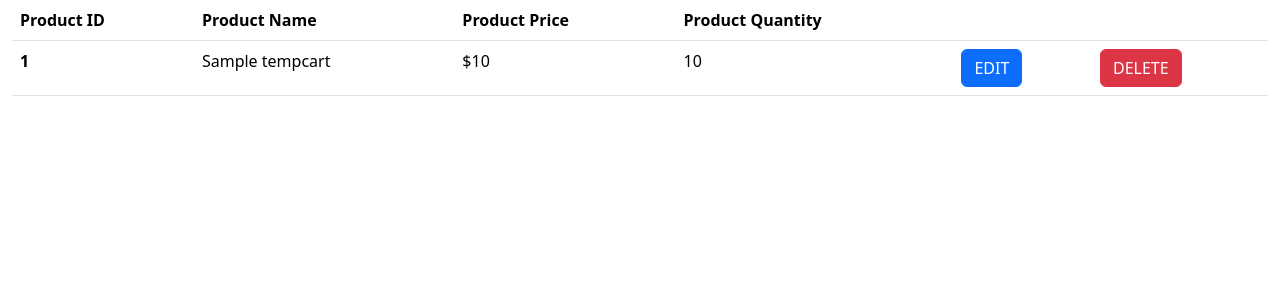
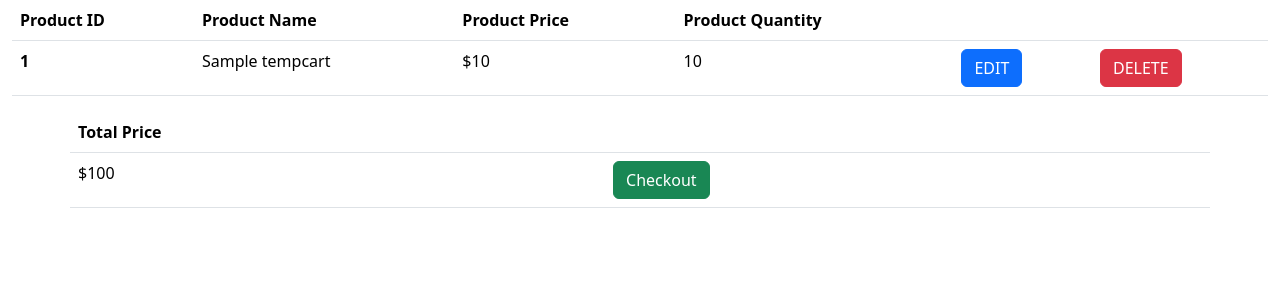
Before and after one commit to JoviusLim/SSDProject, a PHP site: page /cart.php in a window 1280 px wide. Shown: the part 56-356 px from the top of the page. Run offline with PHP 8.4, Linux system fonts and the light colour scheme; tables that the repository leaves empty or names only in its code hold one stand-in row (values such as "Sample post").

Commit message:
finished checkout function

```diff
--- a/cart.php
+++ b/cart.php
@@ -57,12 +57,55 @@ if ($_SERVER['REQUEST_METHOD'] == "POST" & isset($_POST['edit']) | isset($_POST[
     }
 }
 
+// Checkout
+if ($_SERVER["REQUEST_METHOD"] == "POST" & isset($_POST["Checkout"])) {
+    $ProductList = [];
+
+    $result = $conn->query('SELECT * FROM tempcart');
+    if ($result->num_rows > 0) {
+        while ($row = $result->fetch_assoc()) {
+            $ProductList[] = $row;
+        }
+    }
+
+    // Get OrderID
+    $sql = "SELECT orderID FROM checkout";
+    $result = $conn->query($sql);
+    $orderID = 0;
+
+    $exists = $result->num_rows;
+    if ($exists) {
+        $orderID = $exists+1;
+    } else {
+        $orderID = 1;
+    }
+
+    foreach ($ProductList as $products) {
+        $sql = "INSERT INTO checkout (orderID,product_id, product_name, product_price, product_quantity) VALUES (?,?,?,?,?)";
+        $result = $conn->execute_query($sql, [$orderID,$products['id'], $products['name'], $products['price'], $products['quantity']]);
+        $sqlremove = "DELETE FROM tempcart WHERE id = ?";
+        $result = $conn->execute_query($sqlremove, [$products['id']]);
+    }
+
+    $resp = 'Successful Checkout!';
+}
+
+// Get Total Price of Cart
+function GetTotal($cartList)
+{
+    $totalPrice = 0;
+    foreach ($cartList as $productInCart) {
+        $totalPrice = ($productInCart['price'] * $productInCart['quantity']) + $totalPrice;
+    }
+    return $totalPrice;
+}
+
 // Getting the items in the cart
 $cartList = [];
-$result = $conn->query('SELECT * FROM tempcart');
+$resultTempCart = $conn->query('SELECT * FROM tempcart');
 
-if ($result->num_rows > 0) {
-    while ($row = $result->fetch_assoc()) {
+if ($resultTempCart->num_rows > 0) {
+    while ($row = $resultTempCart->fetch_assoc()) {
         $cartList[] = $row;
     }
 }
@@ -113,7 +156,7 @@ $conn->close();
     </header>
 
     <div class="container-fluid">
-        <?php if ($result->num_rows > 0) : ?>
+        <?php if ($resultTempCart->num_rows > 0) : ?>
             <table class="table">
                 <thead>
                     <tr>
@@ -148,14 +191,31 @@ $conn->close();
                                         <td><button class="btn btn-primary" type="submit" name='update' value='<?= $cartProduct['id'] ?>'>UPDATE</button></td>
                                     <?php else : ?>
                                         <td><button class="btn btn-primary" type="submit" name='edit' value='<?= $cartProduct['id'] ?>'>EDIT</button></td>
-                                        <?php endif; ?>
+                                    <?php endif; ?>
                                 <?php else : ?>
-                                        <td><button class="btn btn-primary" type="submit" name='edit' value='<?= $cartProduct['id'] ?>'>EDIT</button></td>
+                                    <td><button class="btn btn-primary" type="submit" name='edit' value='<?= $cartProduct['id'] ?>'>EDIT</button></td>
                                 <?php endif; ?>
                                 <td><button class="btn btn-danger" type="submit" name='delete' value='<?= $cartProduct['id'] ?>'>DELETE</button></td>
                             </form>
                         </tr>
                     <?php endforeach; ?>
+                </tbody>
+            </table>
+
+            <table class="table justify-content-evenly container">
+                <thead>
+                    <tr>
+                        <th scope="col">Total Price</th>
+                        <th scope="col"></th>
+                    </tr>
+                </thead>
+                <tbody>
+                    <tr>
+                        <form action="" method="post">
+                            <td>$<?php echo GetTotal($cartList) ?></td>
+                            <td><button class="btn btn-success" type="submit" name='Checkout' value='checkout'>Checkout</button></td>
+                        </form>
+                    </tr>
                 </tbody>
             </table>
         <?php else : ?>
```
